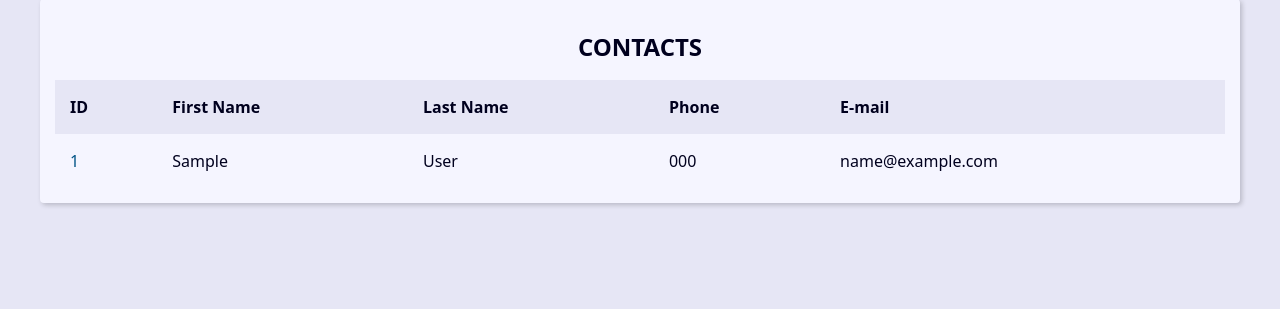
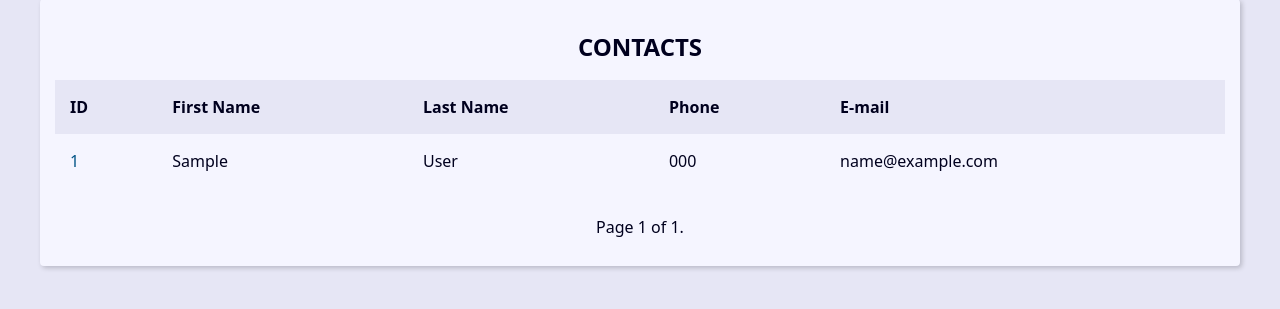
Before and after one commit to josuejr3/agenda, a Django app: page / in a window 1280 px wide. Shown: the part 270-579 px from the top of the page. Run offline with Django 5.2, Linux system fonts and the light colour scheme; tables that the repository leaves empty hold one stand-in row (values such as "Sample post").

Commit message:
feat: adicionada paginação de contatos

```diff
--- a/contact/templates/contact/index.html
+++ b/contact/templates/contact/index.html
@@ -1,7 +1,7 @@
 {% extends 'global/base.html' %}
 
 {% block content %}
-{% if contacts %}
+{% if page_obj %}
     <div class="responsive-table">
         <table class="contacts-table">
             <caption class="table-caption">
@@ -19,7 +19,7 @@
             </thead>
 
             <tbody>
-                {% for contact in contacts %}
+                {% for contact in page_obj %}
                     <tr class="table-row">
                         <td class="table-cel">
                             <a class="table-link" href="{% url 'contact:contact' contact.id %}">
--- a/contact/views/contact_views.py
+++ b/contact/views/contact_views.py
@@ -2,19 +2,25 @@ from django.shortcuts import render, get_object_or_404, redirect
 from contact.models import Contact
 from django.http import Http404
 from django.db.models import Q
+from django.core.paginator import Paginator
 
 # Create your views here.
 
 def index(request):
 
     # normalmente não usamos o all
-    contacts = Contact.objects.all().order_by('-id').filter(show=True)[0:10]
+    contacts = Contact.objects.all().order_by('-id').filter(show=True)
     # filter faz o filtro do que vai ser selecionado
     # Vendo a consulta que está sendo feita no terminal
     # print(contacts.query)
 
+    # Paginação
+    paginator = Paginator(contacts, 10)
+    page_number = request.GET.get('page')
+    page_obj = paginator.get_page(page_number) # O cojunto dos dez contatos
+
     context = {
-        'contacts': contacts,
+        'page_obj': page_obj,
         'site_tile': "Contatos - "
     }
 
@@ -39,10 +45,15 @@ def search(request):
         Q(last_name__icontains=search_value)
     ).order_by('-id')
 
-    print(contacts.query)
+    # print(contacts.query)
+
+    # Paginação
+    paginator = Paginator(contacts, 10)
+    page_number = request.GET.get('page')
+    page_obj = paginator.get_page(page_number)  # O cojunto dos dez contatos
 
     context = {
-        'contacts': contacts,
+        'page_obj': page_obj,
         'site_tile': "Search - ",
         'search_value': search_value,
     }
--- a/templates/global/base.html
+++ b/templates/global/base.html
@@ -11,7 +11,9 @@
     <main class="content">
         {%  block content %}
         {% endblock content %}
+        {% include "global/partials/_pagination.html" %}
     </main>
+
 
     </body>
 </html>
--- a/templates/global/partials/_header.html
+++ b/templates/global/partials/_header.html
@@ -23,7 +23,8 @@
 
         <div class="search">
             <form action="{% url "contact:search" %}" method="GET">
-                <input type="search" class="search-input" placeholder="Search" id="search" name="query" value="{{ request.GET.query.strip }}">
+                <input type="search" class="search-input" placeholder="Search" id="search" name="query"
+                       value="{{ request.GET.query.strip }}">
             </form>
         </div>
 
--- /dev/null
+++ b/templates/global/partials/_pagination.html
@@ -0,0 +1,19 @@
+{% if page_obj %}
+    <div class="pagination">
+        <span class="step-links">
+            {% if page_obj.has_previous %}
+                <a href="?page=1&query={{ request.GET.query.strip }}">&laquo; first</a>
+                <a href="?page={{ page_obj.previous_page_number }}&query={{ request.GET.query.strip }}">previous</a>
+            {% endif %}
+
+            <span class="current">
+                Page {{ page_obj.number }} of {{ page_obj.paginator.num_pages }}.
+            </span>
+
+            {% if page_obj.has_next %}
+                <a href="?page={{ page_obj.next_page_number }}&query={{ request.GET.query.strip }}">next</a>
+                <a href="?page={{ page_obj.paginator.num_pages }}&query={{ request.GET.query.strip }}">last &raquo;</a>
+            {% endif %}
+        </span>
+    </div>
+{% endif %}
```
